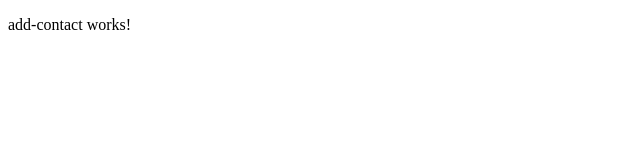
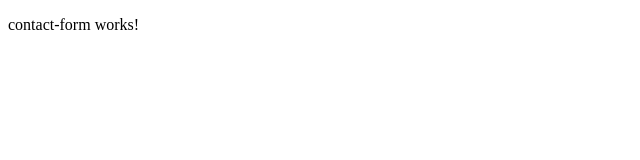
Before and after one commit to BryanGarcia25/LibretaDireccionesPrueba, an Angular app in the folder frontend/: page /registro in a window 1280 px wide. Shown: the top 160 px of the page, without its empty margins (0-640 px from the left). Built offline with nearby package versions, Linux system fonts and the light colour scheme.

Commit message:
feat: Agregar contact-form component en add-contact component

```diff
--- a/frontend/src/app/pages/add-contact/add-contact.component.html
+++ b/frontend/src/app/pages/add-contact/add-contact.component.html
@@ -1 +1 @@
-<p>add-contact works!</p>
+<app-contact-form></app-contact-form>
--- a/frontend/src/app/pages/add-contact/add-contact.component.ts
+++ b/frontend/src/app/pages/add-contact/add-contact.component.ts
@@ -1,9 +1,10 @@
 import { Component } from '@angular/core';
+import { ContactFormComponent } from '../../components/contact-form/contact-form.component';
 
 @Component({
   selector: 'app-add-contact',
   standalone: true,
-  imports: [],
+  imports: [ContactFormComponent],
   templateUrl: './add-contact.component.html',
   styleUrl: './add-contact.component.css'
 })
```
